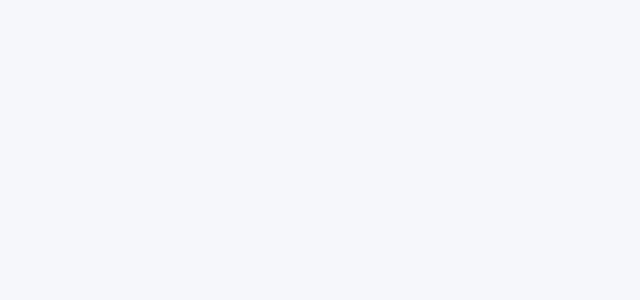
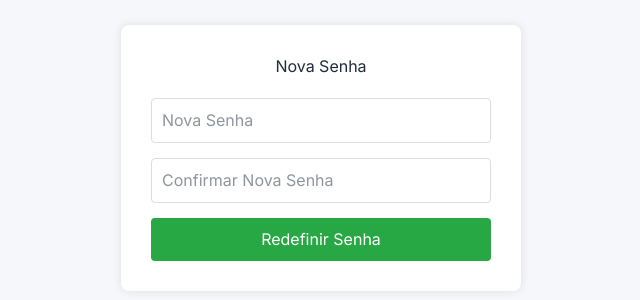
Before and after one commit to ykar0silva/helpdesk-api-frontend, a React (Vite) app: page /recuperar-senha/1 in a window 1280 px wide. Before the commit this address had no page. Shown: the part 242-542 px from the top of the page, without its empty margins (319-959 px from the left). Built offline with nearby package versions, Linux system fonts and the light colour scheme.

Commit message:
fit: Criação da página de redefinição de senha e alteração na tag esqueceu senha para ser um link e não um form redirecionador para retirar as configurações de navegador e evitar erros.

```diff
--- a/src/App.tsx
+++ b/src/App.tsx
@@ -13,6 +13,7 @@ import { AdminChamados } from "./pages/AdminChamados";
 import { AdminTecnicoDetalhes } from "./pages/AdminTecnicoDetalhes";
 import { AdminFinanceiroGeral } from "./pages/AdminFinanceiroGeral";
 import { RecuperarSenha } from "./pages/RecuperarSenha";
+import { RedefinirSenha } from "./pages/RedefinirSenha";
 
 function HomePage() {
   return <h2>Home (Página Principal Protegida)</h2>;
@@ -23,6 +24,8 @@ function App() {
     <Routes>
       {/* A rota de login é pública */}
       <Route path="/" element={<LoginPage />} />
+      <Route path="/recuperar-senha" element={<RecuperarSenha />} />
+      <Route path="/recuperar-senha/:token" element={<RedefinirSenha />} />
       <Route element={<ProtectedRoute />}>
         <Route path="/home" element={<HomePage />} />
         <Route path="/admin/dashboard" element={<AdminChamados />} />
@@ -37,7 +40,6 @@ function App() {
         <Route path="/admin/categorias" element={<AdminCategorias />} />
         <Route path="/admin/pagamentos" element={<AdminFinanceiroGeral />} />
         <Route path="/admin/tecnicos/:tecnicoId" element={<AdminTecnicoDetalhes />} />
-        <Route path="/recuperar-senha" element={<RecuperarSenha />} />
       </Route>
     </Routes>
   )
--- a/src/pages/Login/Login.tsx
+++ b/src/pages/Login/Login.tsx
@@ -3,12 +3,12 @@ import { jwtDecode } from "jwt-decode";
 import { useNavigate } from "react-router-dom";
 import { Button } from "@/components/ui/button";
 import { Input } from "@/components/ui/input";
-import { Eye, EyeOff } from "lucide-react"; // Removi imports não usados (Mail, Lock)
+import { Eye, EyeOff } from "lucide-react";
 import logoHelpTI from "@/assets/images/h-logo-removebg-preview.png";
 import loginHero from "@/assets/images/login-hero.jpg";
 import api from '@/services/api';
-
-interface JwtPayload{
+import { Link } from "react-router-dom";
+interface JwtPayload {
   sub: string;
   roles: string[];
   id: number;
@@ -31,8 +31,8 @@ const Login = () => {
     setErroLogin(false);
     setLoading(true);
 
-    try{
-        const response = await api.post('/api/login',{
+    try {
+      const response = await api.post('/api/login', {
         email,
         senha: password // Certifique-se que o DTO do Java espera "senha" e não "password"
       });
@@ -43,9 +43,9 @@ const Login = () => {
       const decoded = jwtDecode<JwtPayload>(token);
       const roles = decoded.roles;
 
-        if(roles.includes("ROLE_ADMIN")){
+      if (roles.includes("ROLE_ADMIN")) {
         navigate('/admin/dashboard');
-        } else if(roles.includes("ROLE_TECNICO")){
+      } else if (roles.includes("ROLE_TECNICO")) {
         navigate('/tecnico/dashboard');
       } else {
         navigate('/cliente/dashboard');
@@ -102,7 +102,7 @@ const Login = () => {
               <label
                 htmlFor="email"
                 className="text-sm font-medium text-foreground"
-                style={{paddingLeft: '8px'}}
+                style={{ paddingLeft: '8px' }}
               >
                 Email
               </label>
@@ -127,19 +127,19 @@ const Login = () => {
                 <label
                   htmlFor="password"
                   className="text-sm font-medium text-foreground"
-                  style={{paddingLeft: '8px'}}
+                  style={{ paddingLeft: '8px' }}
                 >
                   Senha
                 </label>
 
-                {/* LÓGICA CONDICIONAL AQUI: Só aparece se errar o login */}
+                {/* LÓGICA CONDICIONAL: Só aparece se errar o login */}
                 {erroLogin && (
-                    <span
-                      onClick={() => navigate('/recuperar-senha')}
-                      className="justify-self-end-safe text-sm text-primary hover:text-primary/80 font-medium transition-colors cursor-pointer"
+                  <Link
+                    to="/recuperar-senha"
+                    className="justify-self-end-safe text-sm text-primary hover:text-primary/80 font-medium transition-colors"
                   >
                     Esqueceu a senha?ㅤ
-                    </span>
+                  </Link>
                 )}
               </div>
 
--- /dev/null
+++ b/src/pages/RedefinirSenha/index.tsx
@@ -0,0 +1,80 @@
+import { useState } from "react";
+import { useNavigate, useParams } from "react-router-dom";
+import api from "../../services/api";
+
+export function RedefinirSenha() {
+    // Pega o token da URL (definido na rota como :token)
+    const { token } = useParams();
+
+    const [novaSenha, setNovaSenha] = useState("");
+    const [confirmarSenha, setConfirmarSenha] = useState("");
+    const [loading, setLoading] = useState(false);
+    const navigate = useNavigate();
+
+    async function handleSubmit(e: React.FormEvent) {
+        e.preventDefault();
+
+        if (novaSenha !== confirmarSenha) {
+            alert("As senhas não coincidem!");
+            return;
+        }
+
+        setLoading(true);
+        try {
+            // Envia o token e a senha para o Backend
+            await api.post('/api/reset-password', {
+                token: token,
+                novaSenha: novaSenha
+            });
+
+            alert("Senha alterada com sucesso! Faça login.");
+            navigate("/"); // Manda pro login
+        } catch (error) {
+            console.error(error);
+            alert("Erro: Link inválido ou expirado.");
+            navigate("/recuperar-senha"); // Manda pedir outro link
+        } finally {
+            setLoading(false);
+        }
+    }
+
+    return (
+        <div style={{
+            height: '100vh', display: 'flex', justifyContent: 'center', alignItems: 'center', flexDirection: 'column'
+        }}>
+            <div style={{
+                backgroundColor: '#fff', padding: '30px', borderRadius: '8px', width: '100%', maxWidth: '400px',
+                boxShadow: '0 0 10px rgba(0,0,0,0.1)'
+            }}>
+                <h2 style={{ textAlign: 'center', marginBottom: '20px' }}>Nova Senha</h2>
+
+                <form onSubmit={handleSubmit} style={{ display: 'flex', flexDirection: 'column', gap: '15px' }}>
+
+                    <input
+                        type="password"
+                        placeholder="Nova Senha"
+                        value={novaSenha}
+                        onChange={(e) => setNovaSenha(e.target.value)}
+                        style={{ padding: '10px', borderRadius: '4px', border: '1px solid #ddd' }}
+                        required
+                    />
+
+                    <input
+                        type="password"
+                        placeholder="Confirmar Nova Senha"
+                        value={confirmarSenha}
+                        onChange={(e) => setConfirmarSenha(e.target.value)}
+                        style={{ padding: '10px', borderRadius: '4px', border: '1px solid #ddd' }}
+                        required
+                    />
+
+                    <button type="submit" disabled={loading} style={{
+                        padding: '10px', backgroundColor: '#28a745', color: 'white', border: 'none', borderRadius: '4px', cursor: 'pointer'
+                    }}>
+                        {loading ? 'Salvando...' : 'Redefinir Senha'}
+                    </button>
+                </form>
+            </div>
+        </div>
+    );
+}
```
Lines whose indentation alone changed are shown as unchanged.
